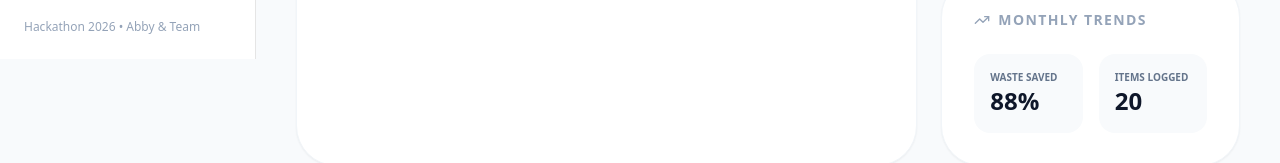
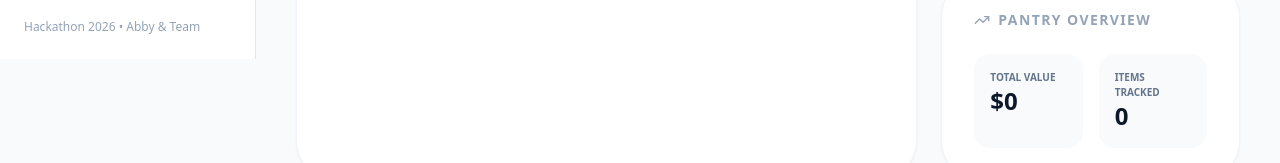
Before and after one commit to gabe-udel/Hackthon2026, a Next.js app: page / in a window 1280 px wide. Shown: the part 741-904 px from the top of the page. Built offline with nearby package versions, Linux system fonts and the light colour scheme; no server answers; the database is empty.

Commit message:
added pantry overview section

```diff
--- a/app/page.tsx
+++ b/app/page.tsx
@@ -190,16 +190,16 @@ export default function Dashboard() {
           {/* QUICK ANALYTICS CARD */}
           <div className="bg-white p-8 rounded-[2.5rem] border border-slate-100 shadow-sm">
             <h2 className="text-sm font-black uppercase tracking-widest text-slate-400 mb-6 flex items-center gap-2">
-              <TrendingUp className="w-4 h-4" /> Monthly Trends
+              <TrendingUp className="w-4 h-4" /> Pantry Overview
             </h2>
             <div className="grid grid-cols-2 gap-4">
               <div className="bg-slate-50 p-4 rounded-2xl">
-                <p className="text-[10px] text-slate-500 uppercase font-bold">Waste Saved</p>
-                <p className="text-2xl font-black text-slate-900">88%</p>
+                <p className="text-[10px] text-slate-500 uppercase font-bold">Total Value</p>
+                <p className="text-2xl font-black text-slate-900">${allItems.reduce((sum, i) => sum + (i.price ?? 0), 0).toFixed(0)}</p>
               </div>
               <div className="bg-slate-50 p-4 rounded-2xl">
-                <p className="text-[10px] text-slate-500 uppercase font-bold">Items Logged</p>
-                <p className="text-2xl font-black text-slate-900">{soonItems.length + 20}</p>
+                <p className="text-[10px] text-slate-500 uppercase font-bold">Items Tracked</p>
+                <p className="text-2xl font-black text-slate-900">{allItems.length}</p>
               </div>
             </div>
           </div>
```
